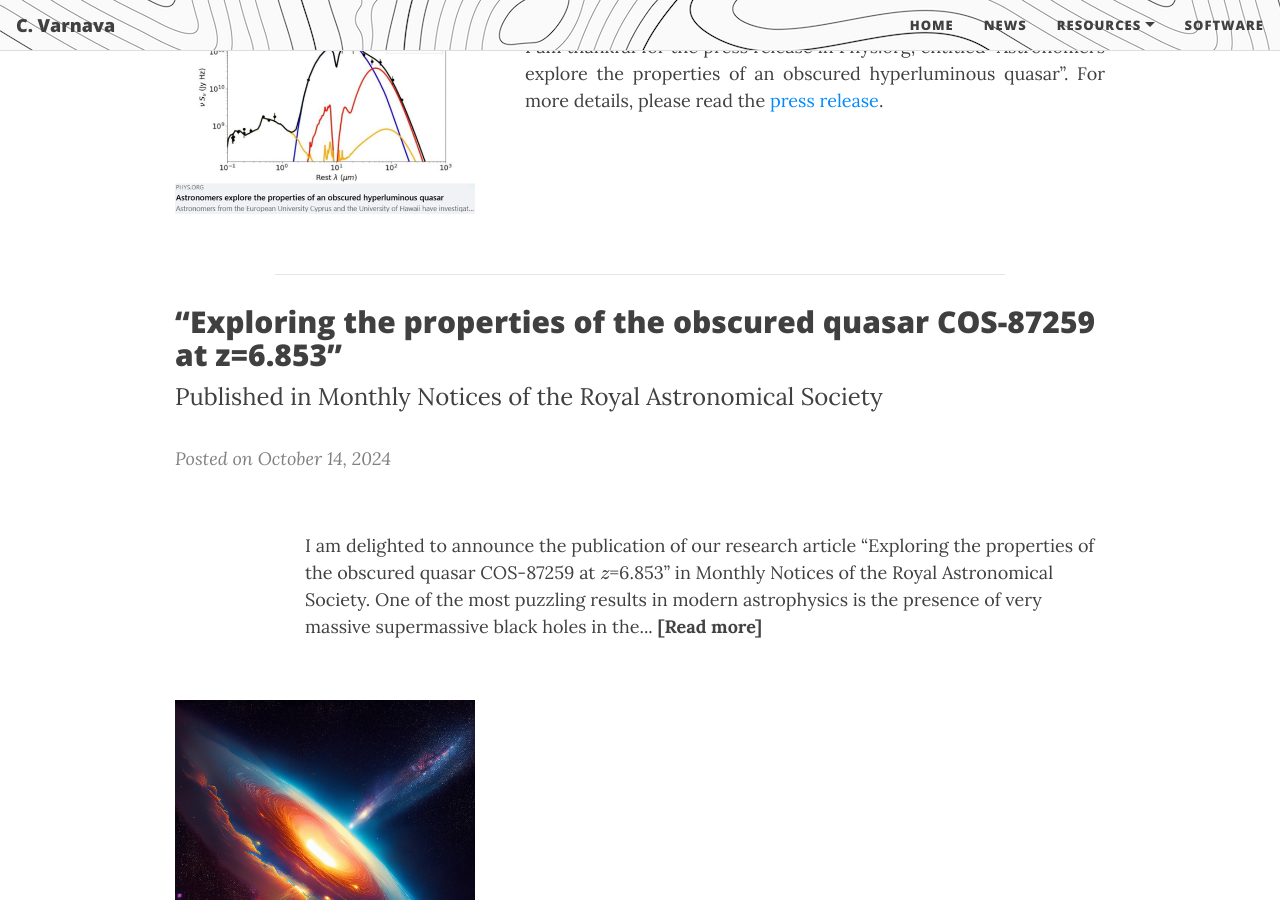
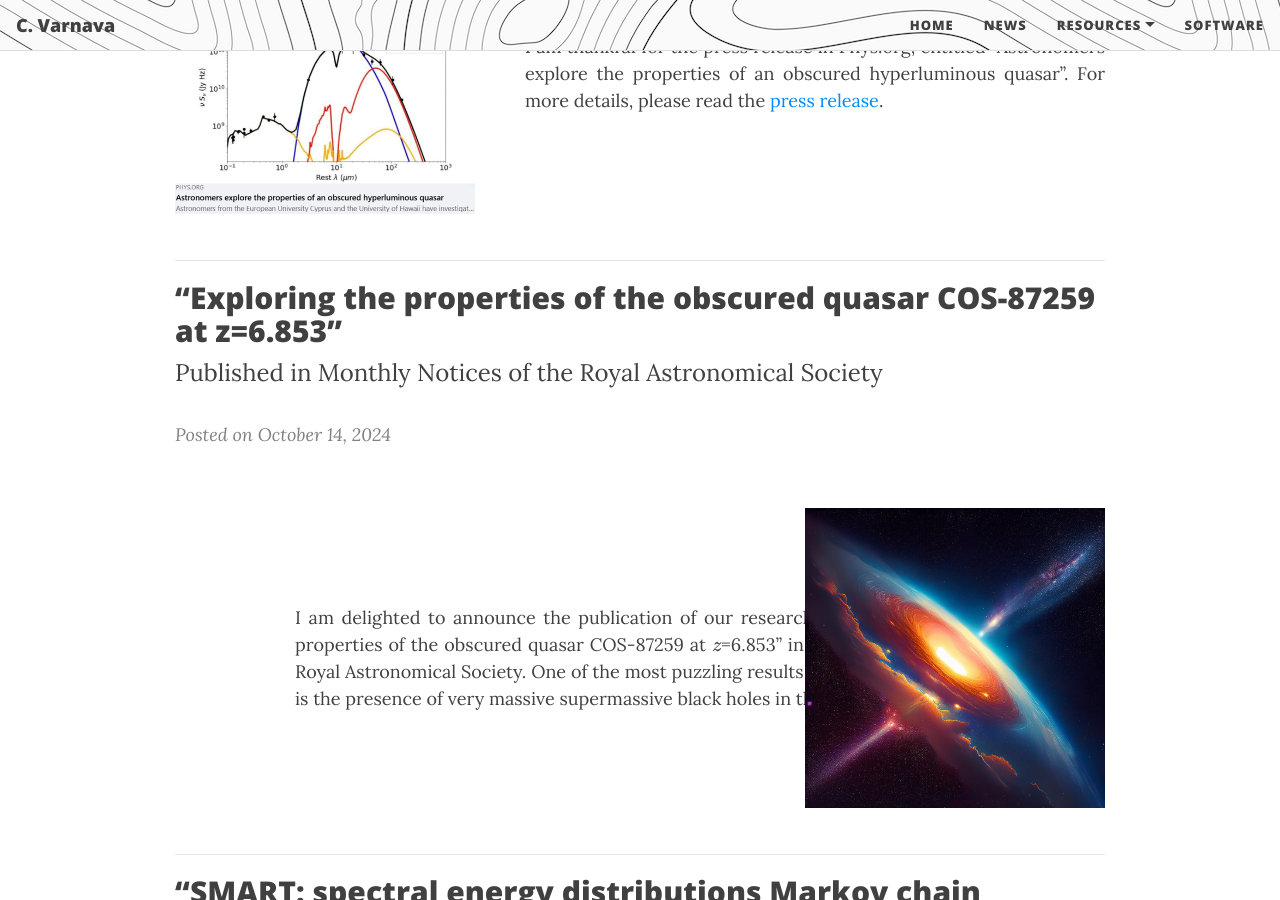
Before and after one commit to ch-var/ch-var.github.io, a Jekyll site: the page built from news.html, in a window 1280 px wide and 900 px high, scrolled down 559 px. Built offline with Jekyll 4.4.1, drawn with Linux system fonts in a browser that asks for light colours; formulas are drawn with MathJax 3.

Commit message:
Update news.html

```diff
--- a/news.html
+++ b/news.html
@@ -41,18 +41,18 @@ mathjax: true
   <p style="text-align: justify; flex: 1; margin-left: 20px;">I am thankful for the press release in Phys.org, entitled “Astronomers explore the properties of an obscured hyperluminous quasar”. For more details, please read the <a href="https://phys.org/news/2024-10-astronomers-explore-properties-obscured-hyperluminous.html">press release</a>.</p>
 </div>
 
-<p><hr size="2"></p>
+<hr size="2" style="margin-left: -100px; margin-right: -100px;">
 
 <p style="margin-bottom: 8px; font-family: var(--header-font); font-weight: 800; line-height: 1.1; font-size: 1.875rem; margin-top: 1.25rem;">“Exploring the properties of the obscured quasar COS-87259 at z=6.853”</p>
 <p style="margin-top: 8px; margin-bottom: 8px;"><font size="+2">Published in Monthly Notices of the Royal Astronomical Society</font></p>
 <p><i style="color:#808080";>Posted on October 14, 2024</i></p>
 
 <div style="display: flex; justify-content: space-between; align-items: center; flex-wrap: wrap;">
-  <p style="margin-left: 30px;" text-align: justify; flex: 1; margin-left: 20px;">I am delighted to announce the publication of our research article “Exploring the properties of the obscured quasar COS-87259 at \(z\)=6.853” in Monthly Notices of the Royal Astronomical Society. One of the most puzzling results in modern astrophysics is the presence of very massive supermassive black holes in the... <a href="https://ch-var.github.io/2024-10-14-COS-87529"><b style="color:#424242";>[Read more]</b></a></p>
+  <p style="margin-left: 30px; text-align: justify; flex: 1; margin-left: 20px;">I am delighted to announce the publication of our research article “Exploring the properties of the obscured quasar COS-87259 at \(z\)=6.853” in Monthly Notices of the Royal Astronomical Society. One of the most puzzling results in modern astrophysics is the presence of very massive supermassive black holes in the... <a href="https://ch-var.github.io/2024-10-14-COS-87529"><b style="color:#424242";>[Read more]</b></a></p>
   <p><img src="/assets/img/SMBH.jpg" style="max-width: 300px; height: auto;"/></p>
 </div>
 
-<p><hr size="2"></p>
+<hr size="2" style="margin-left: -100px; margin-right: -100px;">
 
 <p style="margin-bottom: 8px; font-family: var(--header-font); font-weight: 800; line-height: 1.1; font-size: 1.875rem; margin-top: 1.25rem;">“SMART: spectral energy distributions Markov chain analysis with radiative transfer models”</p>
 <p style="margin-top: 8px; margin-bottom: 8px;"><font size="+2">Published in Monthly Notices of the Royal Astronomical Society</font></p>
```
